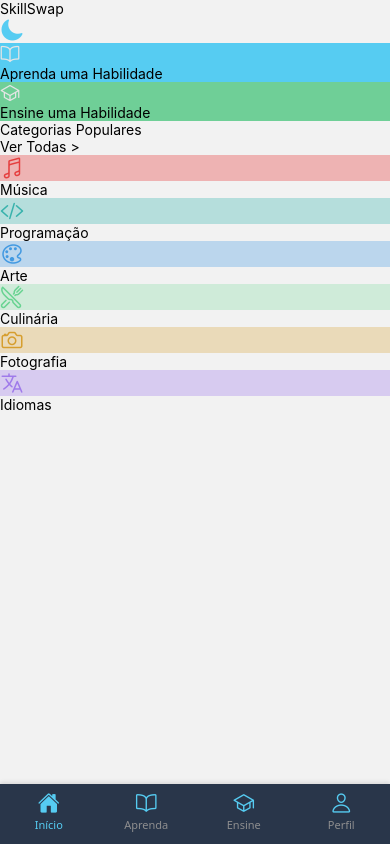
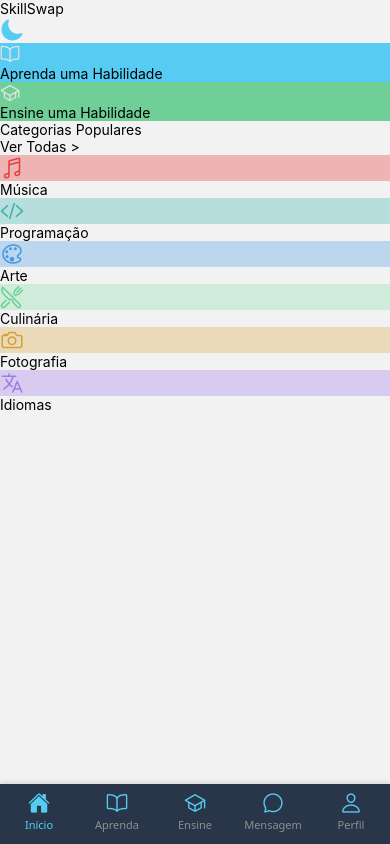
Before and after one commit to VitorValentimSilva/SkillSwap, a React Native app: screen /Home in a window 390 px wide. Built offline with nearby package versions, Linux system fonts and the light colour scheme; no server answers.

Commit message:
Pagina mensagem criada.

```diff
--- a/src/routes/tab.routes.tsx
+++ b/src/routes/tab.routes.tsx
@@ -1,13 +1,13 @@
 import React, { useContext } from "react";
 import { createBottomTabNavigator } from "@react-navigation/bottom-tabs";
-import { Feather, Ionicons } from "@expo/vector-icons";
-
+import { Ionicons } from "@expo/vector-icons";
 import Home from "../screens/Home";
 import { colors } from "../styles/colors";
 import { ThemeContext } from "../contexts/ThemeContext";
 import Profile from "../screens/Profile";
 import TeachSkill from "../screens/TeachSkill";
 import LearnSkill from "../screens/LearnSkill";
+import Message from "../screens/Message";
 
 const Tab = createBottomTabNavigator();
 
@@ -98,6 +98,25 @@ export default function TabRoutes() {
       />
 
       <Tab.Screen
+        name="Mensagem"
+        component={Message}
+        options={{
+          headerShown: false,
+          tabBarIcon: ({ focused }) => (
+            <Ionicons
+              name={focused ? "chatbubble" : "chatbubble-outline"}
+              size={22}
+              color={
+                isDark
+                  ? colors.PrimaryColorDarkTheme
+                  : colors.PrimaryColorLightTheme
+              }
+            />
+          ),
+        }}
+      />
+
+      <Tab.Screen
         name="Perfil"
         component={Profile}
         options={{
--- /dev/null
+++ b/src/screens/Message.tsx
@@ -0,0 +1,18 @@
+import { SafeAreaView } from "react-native";
+import Header from "../components/Header";
+import { useContext } from "react";
+import { ThemeContext } from "../contexts/ThemeContext";
+
+export default function Message() {
+  const { isDark } = useContext(ThemeContext);
+
+  return (
+    <SafeAreaView
+      className={`flex-1 ${
+        isDark ? "bg-BackgroundDarkTheme" : "bg-BackgroundLightTheme"
+      }`}
+    >
+      <Header />
+    </SafeAreaView>
+  );
+}
```
